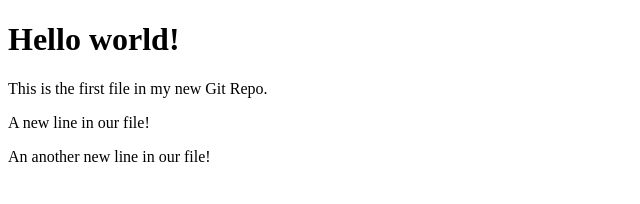
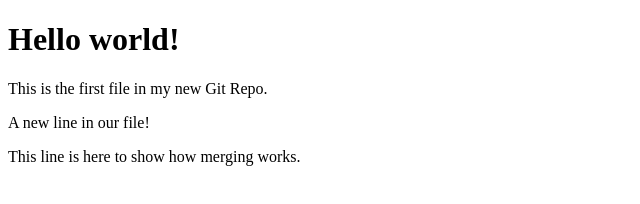
Before and after one commit to naveen-thotada/hello_world, a plain HTML site: page index.html in a window 1280 px wide. Shown: the whole page, without its empty margins (0-640 px from the left). Drawn offline with Linux system fonts and the light colour scheme.

Commit message:
Emergency Fix

```diff
--- a/index.html
+++ b/index.html
@@ -8,7 +8,7 @@
 <h1>Hello world!</h1>
 <p>This is the first file in my new Git Repo.</p>
 <p>A new line in our file!</p>
-<p>An another new line in our file!</p>
+<p>This line is here to show how merging works.</p>
 
 </body>
 </html>
```
